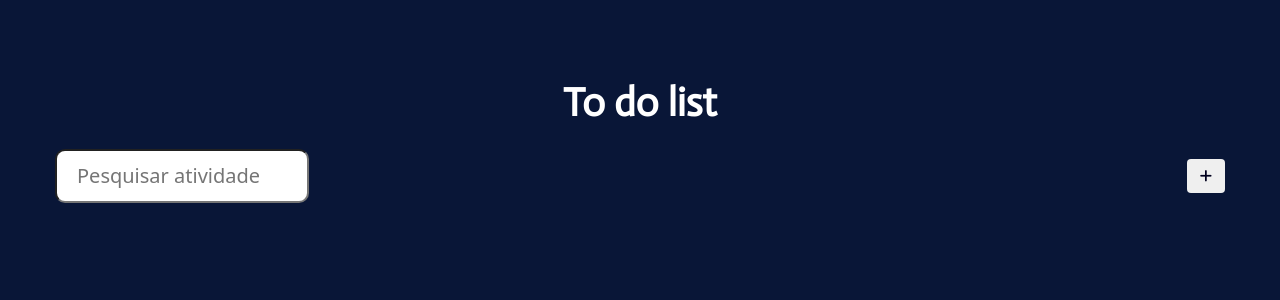
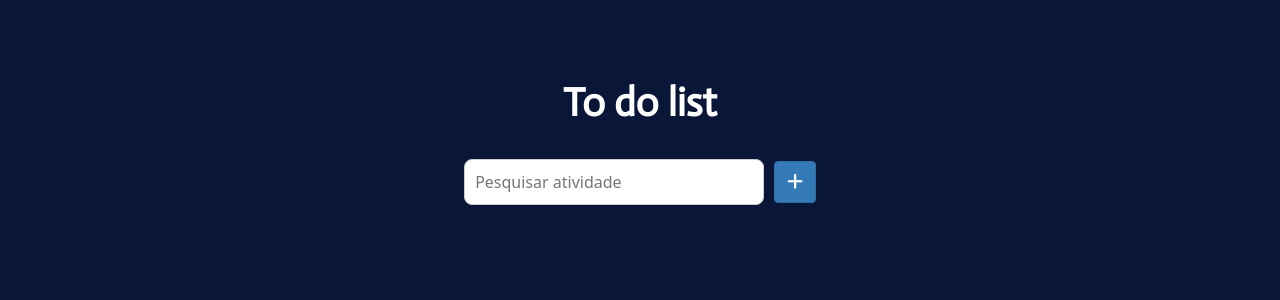
Before and after one commit to AlmeidaLevi/Projeto_em_grupo_CEOS, a Django app: page / in a window 1280 px wide. Shown: the top 300 px of the page. Run offline with Django 4.2, Linux system fonts and the light colour scheme; data that the repository does not hold is empty; some libraries are stand-ins or nearby versions.

Commit message:
centralização do pesquisar atividade

```diff
--- a/to_do_list/static/style.css
+++ b/to_do_list/static/style.css
@@ -51,6 +51,7 @@ body {
   width: 100%;
   max-width: 32rem;
   border-radius: 10px;
+
 }
 
 .add-task {
@@ -124,3 +125,27 @@ body {
 .task-description {
   background-color: #fff;
 }
+
+.search-row {
+  display: flex;
+  justify-content: center;
+  align-items: center;
+  gap: 10px;
+  margin: 20px 0;
+}
+
+
+.add-task-btn {
+  height: 42px;
+  padding: 0 12px;
+  font-size: 18px;
+}
+
+
+.search-form .search-input {
+  width: 300px;
+  padding: 10px;
+  font-size: 16px;
+  border: 1px solid #ccc;
+  border-radius: 8px;
+}
--- a/to_do_list/templates/index.html
+++ b/to_do_list/templates/index.html
@@ -56,17 +56,18 @@
   To do list
 </h1>
 
-        <div class="search_add_container">
-          <div class="search">
-            <form action="{% url 'search' %}" method="GET">
-              <input type="search" class="search-input" placeholder="Pesquisar atividade" id="search" name="q" value={{ request.GET.q.strip }}>
+
+<div class="search-row">
+  <form action="{% url 'search' %}" method="GET" class="search-form">
+    <input type="search" class="search-input" placeholder="Pesquisar atividade" id="search" name="q" value="{{ request.GET.q|default:'' }}">
   </form>
-          </div>
 
-          <button type="button" class="btn rounded" data-toggle="modal" data-target="#myModal">
+  <button type="button" class="btn btn-primary add-task-btn" data-toggle="modal" data-target="#myModal">
     <i class="fa fa-plus"></i>
   </button>
 </div>
+
+
 
     <div class='responsive-table'>
       <table class="tasks-table">
```
Lines whose indentation alone changed are shown as unchanged.
